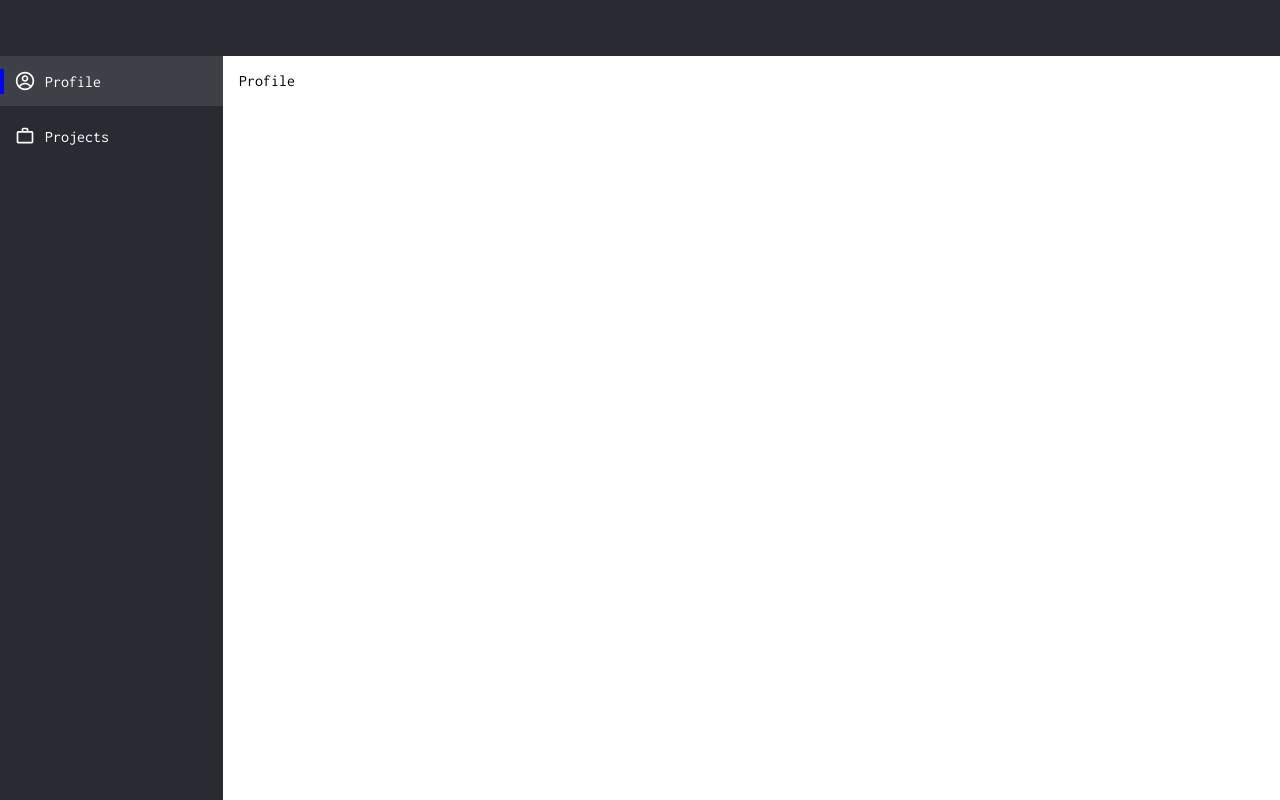
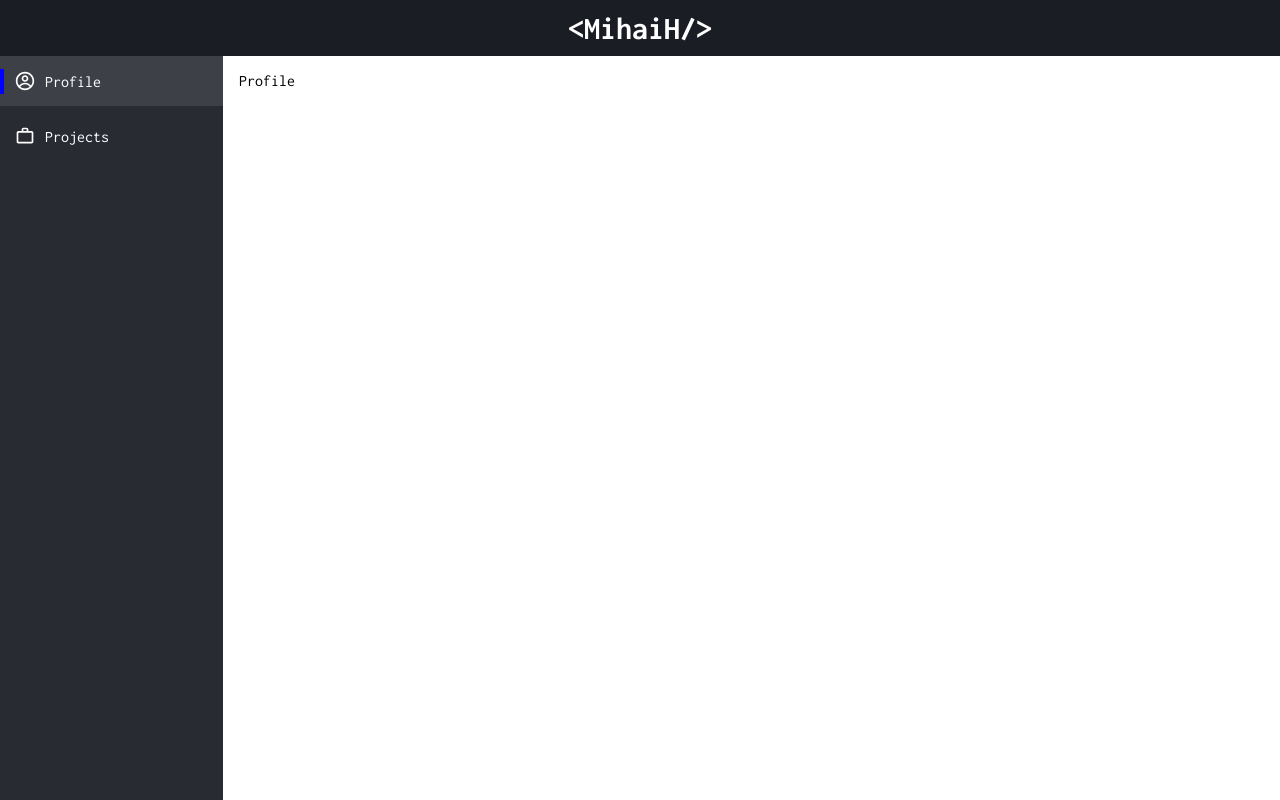
Before and after one commit to mihaiherinean/frontend-profile, a React (Create React App) app: page / in a window 1280 px wide. Built offline with nearby package versions, Linux system fonts and the light colour scheme.

Commit message:
modified layout component

```diff
--- a/src/components/Layout/Layout.css
+++ b/src/components/Layout/Layout.css
@@ -25,11 +25,18 @@
 
 .layout__header {
     height: 3.5rem;
-    background-color: var(--color-secondary);
+    background-color: var(--color-tertiary);
     position: fixed;
     width: 100%;
     top: 0;
     z-index: 1;
+    display: flex;
+    justify-content: center;
+    align-items: center;
+}
+
+.layout__headerTitle {
+    color: var(--color-white);
 }
 
 .layout__content{
--- a/src/components/Layout/Layout.tsx
+++ b/src/components/Layout/Layout.tsx
@@ -10,7 +10,9 @@ function Layout({children}:ILayout) {
     return (
     <div className="layout">
       <Sidebar className="layout__sidebar"/>
-      <header className="layout__header"></header>
+      <header className="layout__header">
+        <h1 className="layout__headerTitle"> {'<'}MihaiH{'/>'}</h1>
+      </header>
       <main className="layout__scroll">
         <div className="layout__content">
           {children}
--- a/src/index.css
+++ b/src/index.css
@@ -10,6 +10,7 @@
   /* colors */
   --color-primary: #3E4048;
   --color-secondary: #292B33;
+  --color-tertiary: #1b1d24;
   --color-white: #ffffff;
   --color-black: #000000;
   --color-blue: blue;
```
